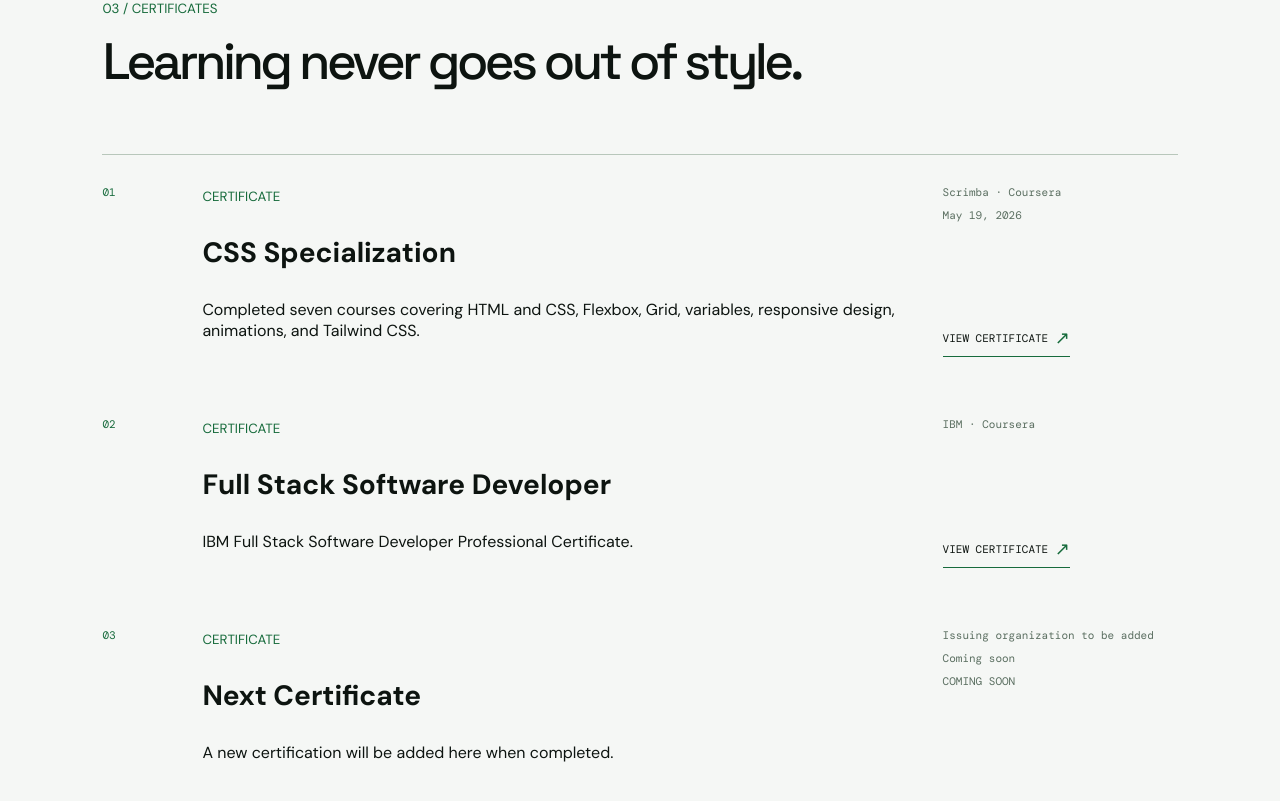
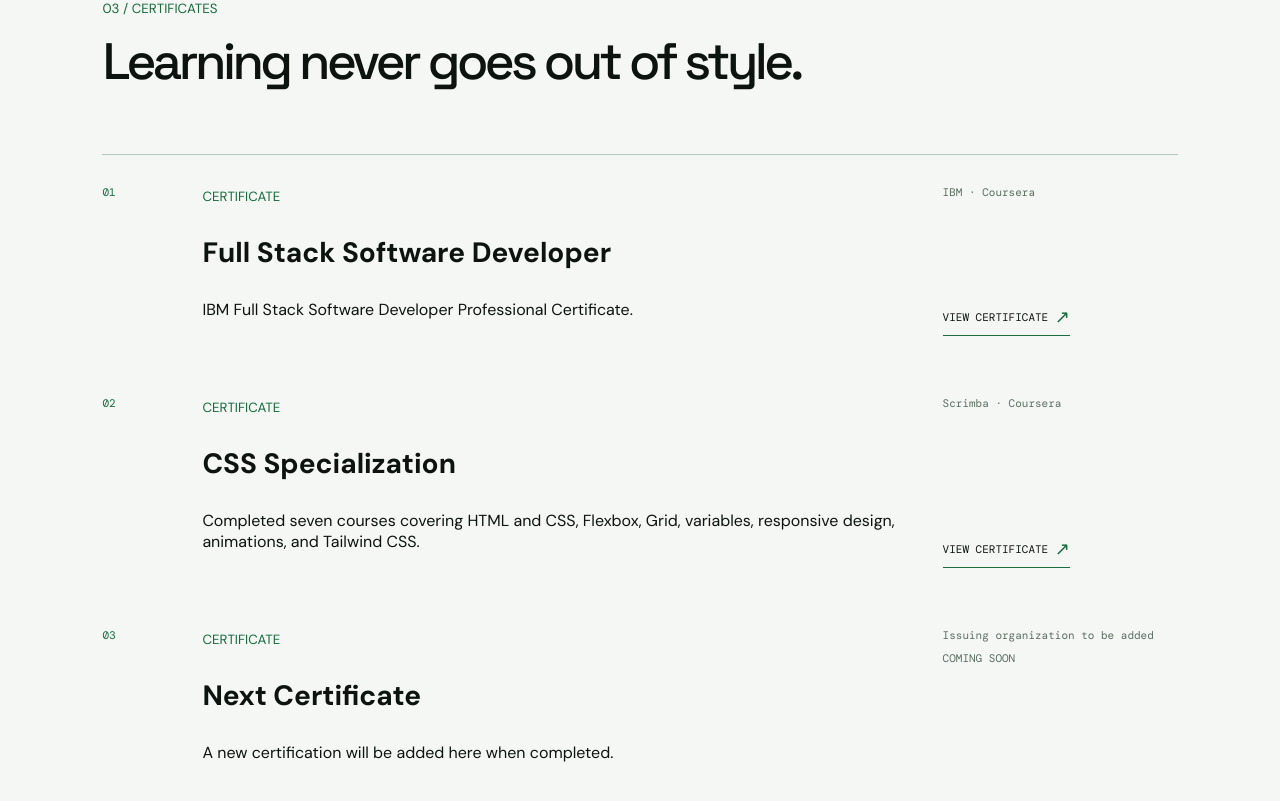
Before and after one commit to bmtonga/myportfolio, a React (Vite) app: page / in a window 1280 px wide. Shown: the part 3145-3946 px from the top of the page. Built offline with nearby package versions, Linux system fonts and the light colour scheme.

Commit message:
fix: update script source in index.html and reorder certificates in Certificates component

```diff
--- a/src/components/Certificates/Certificates.jsx
+++ b/src/components/Certificates/Certificates.jsx
@@ -2,13 +2,6 @@ import "./Certificates.css";
 import { Arrow, Heading } from "../Shared/Shared.jsx";
 
 const certificates = [
-  {
-    title: 'CSS Specialization',
-    issuer: 'Scrimba · Coursera',
-    date: 'May 19, 2026',
-    description: 'Completed seven courses covering HTML and CSS, Flexbox, Grid, variables, responsive design, animations, and Tailwind CSS.',
-    credential: 'https://coursera.org/verify/specialization/H9TYB6XOVQD0',
-  },
   {
     title: 'Full Stack Software Developer',
     issuer: 'IBM · Coursera',
@@ -16,9 +9,14 @@ const certificates = [
     credential: 'https://coursera.org/share/2a2099af4735920b6db3e786cec6d403',
   },
   {
+    title: 'CSS Specialization',
+    issuer: 'Scrimba · Coursera',
+    description: 'Completed seven courses covering HTML and CSS, Flexbox, Grid, variables, responsive design, animations, and Tailwind CSS.',
+    credential: 'https://coursera.org/verify/specialization/H9TYB6XOVQD0',
+  },
+  {
     title: 'Next Certificate',
     issuer: 'Issuing organization to be added',
-    date: 'Coming soon',
     description: 'A new certification will be added here when completed.',
     credential: null,
   },
@@ -39,7 +37,6 @@ export default function Certificates() {
             </div>
             <aside>
               <span>{certificate.issuer}</span>
-              {certificate.date && <span>{certificate.date}</span>}
               {certificate.credential ? (
                 <a href={certificate.credential} target="_blank" rel="noreferrer">
                   VIEW CERTIFICATE <Arrow />
```
Also changed, not shown: 1 other file (tests, documents, lock files or other folders).
